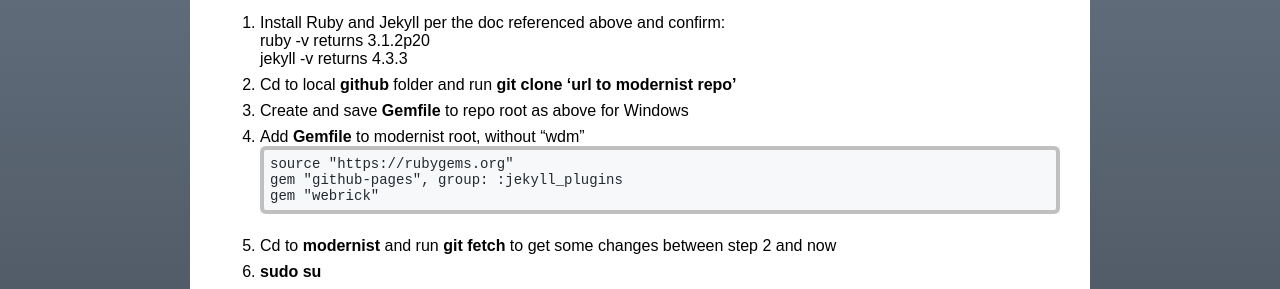
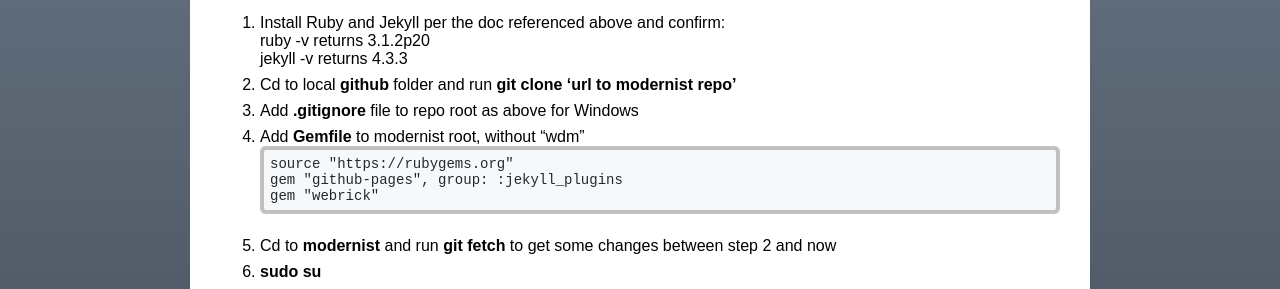
Before and after one commit to TR-Systems/modernist, a Jekyll site: the page built from index.md, in a window 1280 px wide and 900 px high, scrolled down 1912 px. Shown: the part 158-447 px from the top of the window. Built offline with Jekyll 4.4.1, drawn with Linux system fonts in a browser that asks for light colours; our own code applies the rules of GitHub Pages for plain Markdown files.

Commit message:
Update index.md

````diff
--- a/index.md
+++ b/index.md
@@ -85,7 +85,7 @@ The site now builds. See it here: http://localhost:4000
 ruby -v returns 3.1.2p20<br>
 jekyll -v returns 4.3.3
 2. Cd to local **github** folder and run **git clone 'url to modernist repo'**
-3. Create and save **Gemfile** to repo root as above for Windows
+3. Add **.gitignore** file to repo root as above for Windows
 4. Add **Gemfile** to modernist root, without "wdm"
 ```
 source "https://rubygems.org"
````
